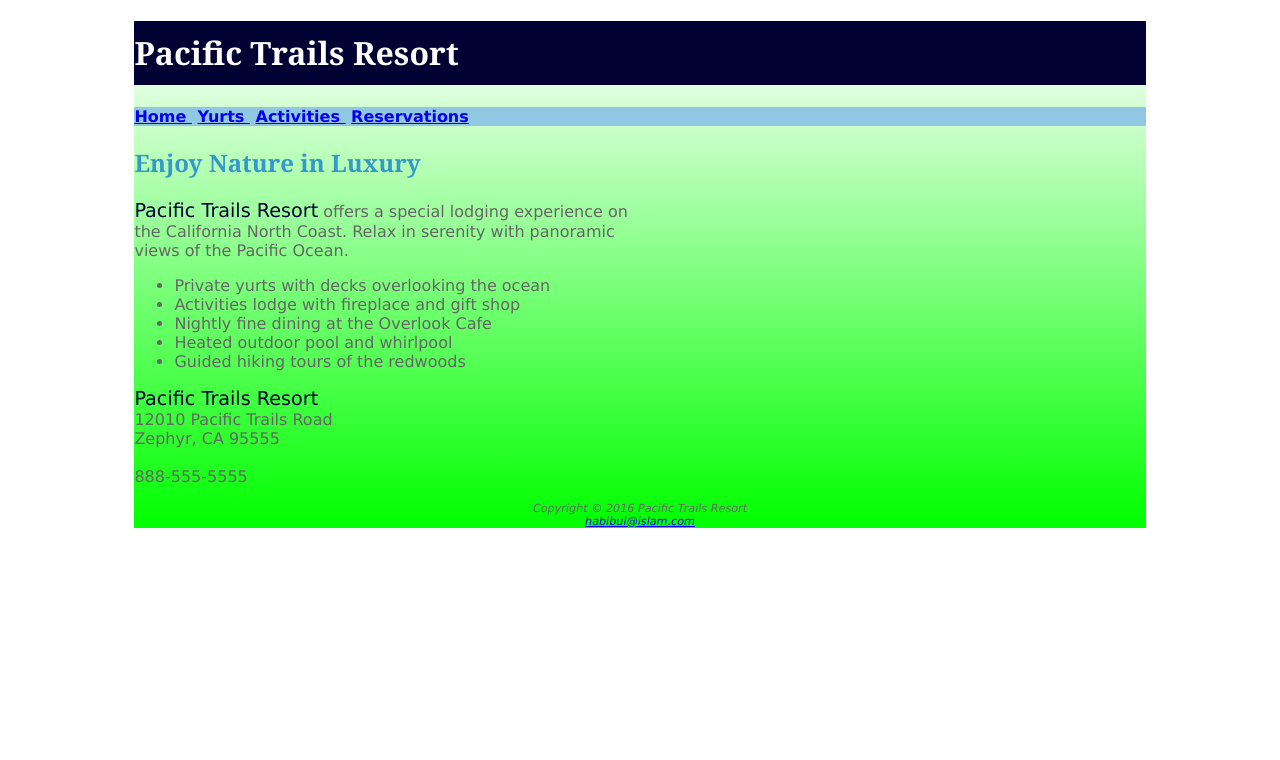
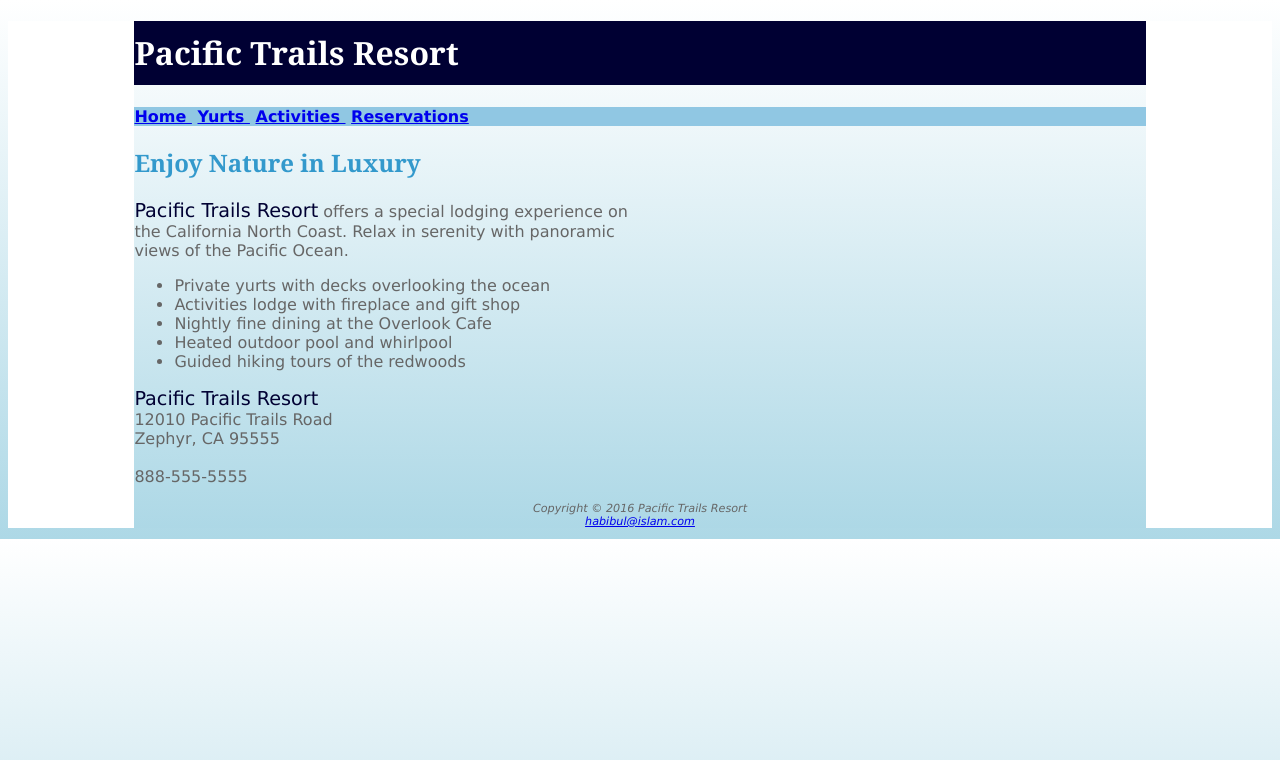
Before and after one commit to HabibulIslam/PacificTrailsResortHw4, a plain HTML site: page index.html in a window 1280 px wide. Drawn offline with Linux system fonts and the light colour scheme.

Commit message:
Update pacific.css

```diff
--- a/pacific.css
+++ b/pacific.css
@@ -47,5 +47,9 @@ footer {
   width: 80%;
   margin-right: auto;
   margin-left: auto;
-  background-image: linear-gradient(to bottom, #FFFFFF, #00FF00);
+  background-image: linear-gradient(to bottom, #FFFFFF, #add8e6);
 }
+
+html {
+  background-image: linear-gradient(to bottom, #FFFFFF, #add8e6);
+}
```
